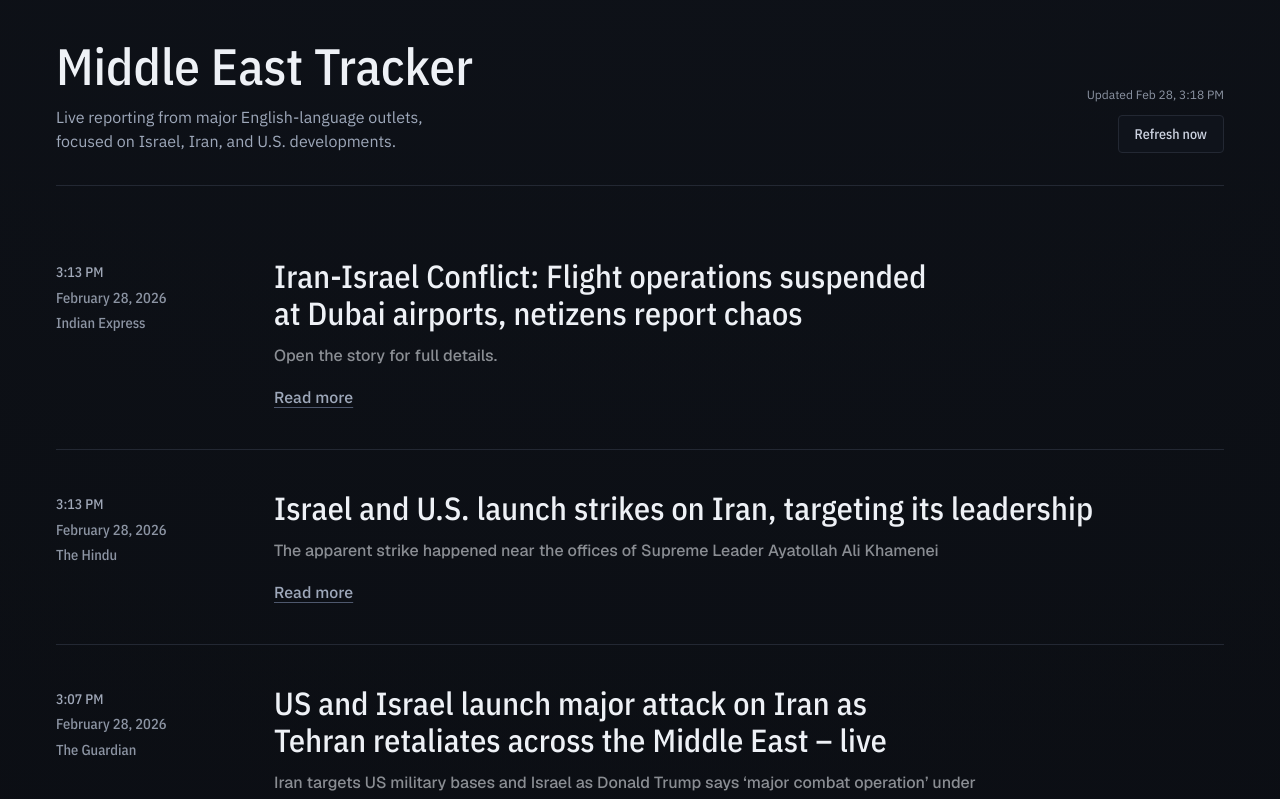
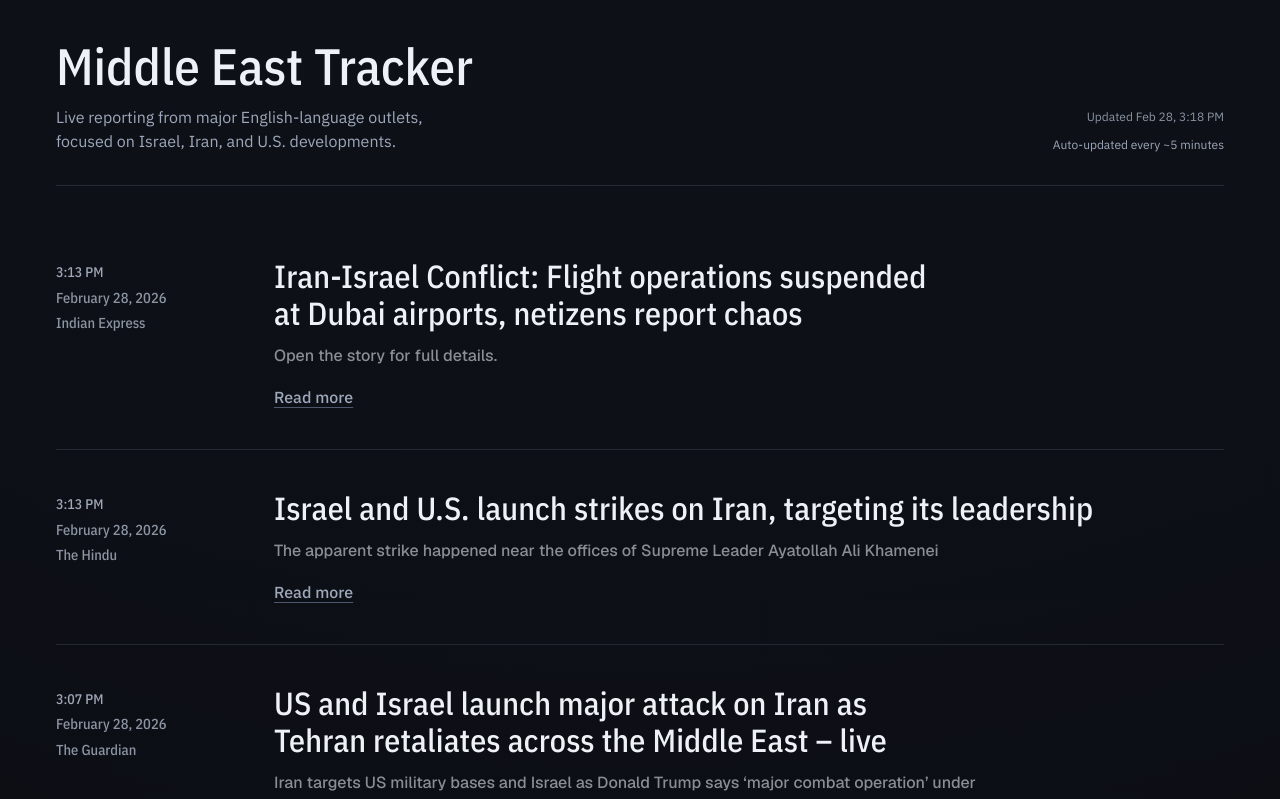
Before and after one commit to abhilashbaishya/middle-east-tracker, a Next.js app: page / in a window 1280 px wide. Shown: the top 799 px of the page. Built offline with nearby package versions, Linux system fonts and the light colour scheme.

Commit message:
Remove manual refresh button and clarify auto-update cadence

```diff
--- a/src/components/news-dashboard.tsx
+++ b/src/components/news-dashboard.tsx
@@ -98,17 +98,11 @@ function NewsRow({ article }: { article: NewsArticle }) {
 
 export function NewsDashboard({ initialPayload }: DashboardProps) {
   const [payload, setPayload] = useState(initialPayload);
-  const [isRefreshing, setIsRefreshing] = useState(false);
   const [errorMessage, setErrorMessage] = useState<string | null>(null);
-  const [refreshMessage, setRefreshMessage] = useState<string | null>(null);
 
-  const refreshNews = useCallback(async (forceRefresh: boolean) => {
-    setIsRefreshing(true);
-
+  const refreshNews = useCallback(async () => {
     try {
-      const currentIds = new Set(payload.articles.map((article) => article.id));
       const params = new URLSearchParams({ _ts: String(Date.now()) });
-
       const query = params.toString();
       const response = await fetch(`${BASE_PATH}/news.json${query ? `?${query}` : ""}`, {
         cache: "no-store",
@@ -119,31 +113,17 @@ export function NewsDashboard({ initialPayload }: DashboardProps) {
       }
 
       const data = (await response.json()) as NewsResponse;
-      const newCount = data.articles.filter((article) => !currentIds.has(article.id)).length;
 
       setPayload(data);
       setErrorMessage(null);
-
-      if (forceRefresh) {
-        setRefreshMessage(
-          newCount > 0
-            ? `${newCount} new article${newCount === 1 ? "" : "s"} loaded.`
-            : "No new articles since the last refresh.",
-        );
-      } else {
-        setRefreshMessage(null);
-      }
     } catch {
       setErrorMessage("Unable to refresh right now. Showing the latest cached update.");
-      setRefreshMessage(null);
-    } finally {
-      setIsRefreshing(false);
     }
-  }, [payload.articles]);
+  }, []);
 
   useEffect(() => {
     const timer = setInterval(() => {
-      void refreshNews(false);
+      void refreshNews();
     }, payload.refreshIntervalMs);
 
     return () => clearInterval(timer);
@@ -164,19 +144,11 @@ export function NewsDashboard({ initialPayload }: DashboardProps) {
 
           <div className="flex flex-col gap-3 sm:items-end">
             <p className="text-xs text-[#8c94a3]">Updated {formatUpdatedLabel(payload.updatedAt)}</p>
-            <button
-              type="button"
-              onClick={() => void refreshNews(true)}
-              disabled={isRefreshing}
-              className="inline-flex items-center justify-center rounded-sm border border-[#232833] bg-[#0f131b] px-4 py-2 font-heading text-sm font-medium text-[#cdd3e1] transition hover:border-[#8c94a3] hover:text-[#eef1f6] disabled:cursor-not-allowed disabled:opacity-60"
-            >
-              {isRefreshing ? "Refreshing..." : "Refresh now"}
-            </button>
+            <p className="text-xs text-[#9ea8ba]">Auto-updated every ~5 minutes</p>
           </div>
         </div>
 
         {errorMessage ? <p className="mt-4 text-sm text-[#cdd3e1]">{errorMessage}</p> : null}
-        {refreshMessage ? <p className="mt-4 text-sm font-medium text-[#eef1f6]">{refreshMessage}</p> : null}
       </header>
 
       {payload.articles.length === 0 ? (
```
